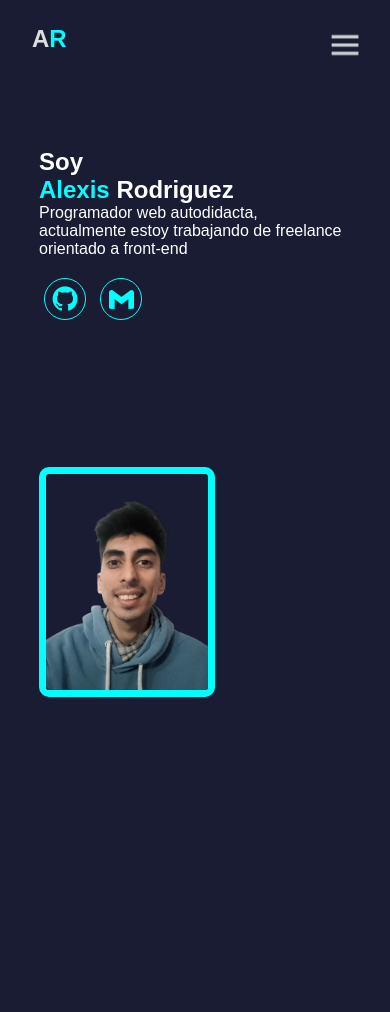
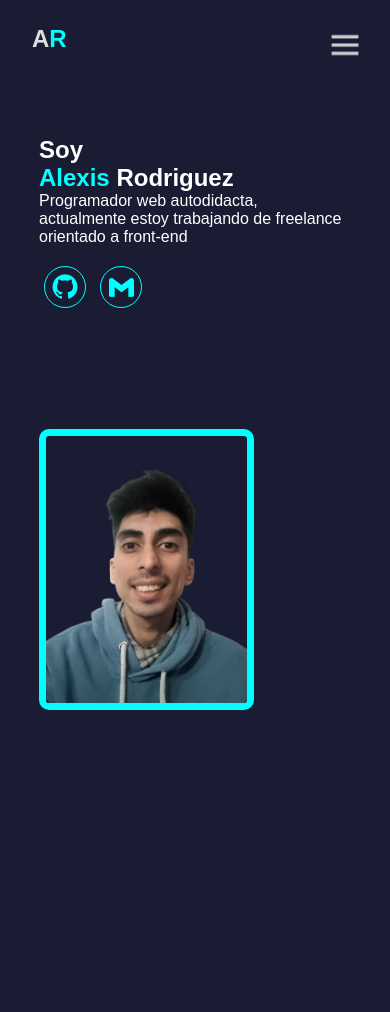
Before and after one commit to alexisrr11/RodriguezAlexis, a PHP site: page / in a window 390 px wide. Shown: the top 1012 px of the page. Run offline with PHP 8.4, Linux system fonts and the light colour scheme.

Commit message:
Update style20241112.css

```diff
--- a/style20241112.css
+++ b/style20241112.css
@@ -588,4 +588,10 @@
     .portfolio {
         height: 160vh;
     }
+    .contact-section {
+        height: 120vh;
+    }
+    .main img {
+        width: 55vw;
+    }
 }
```
